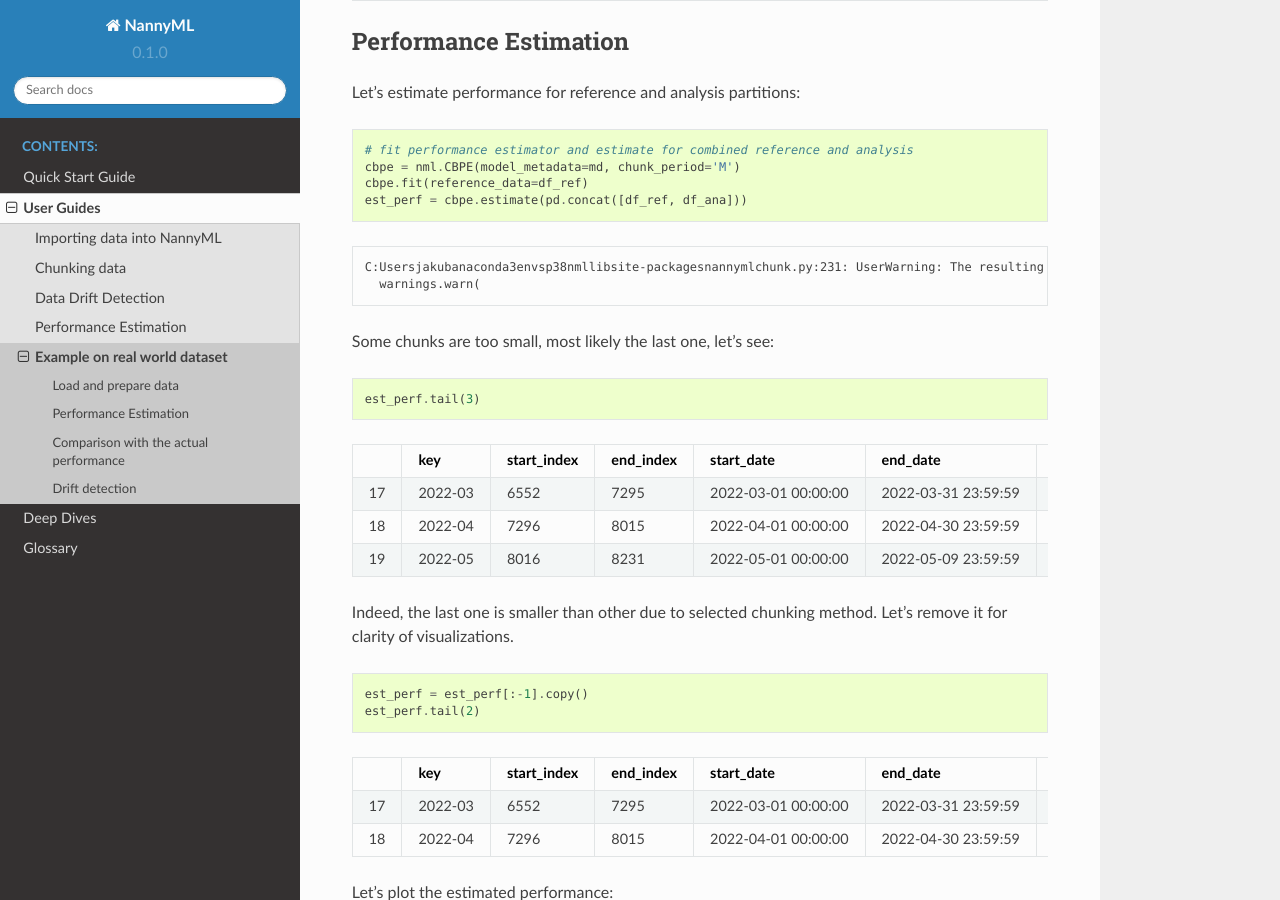
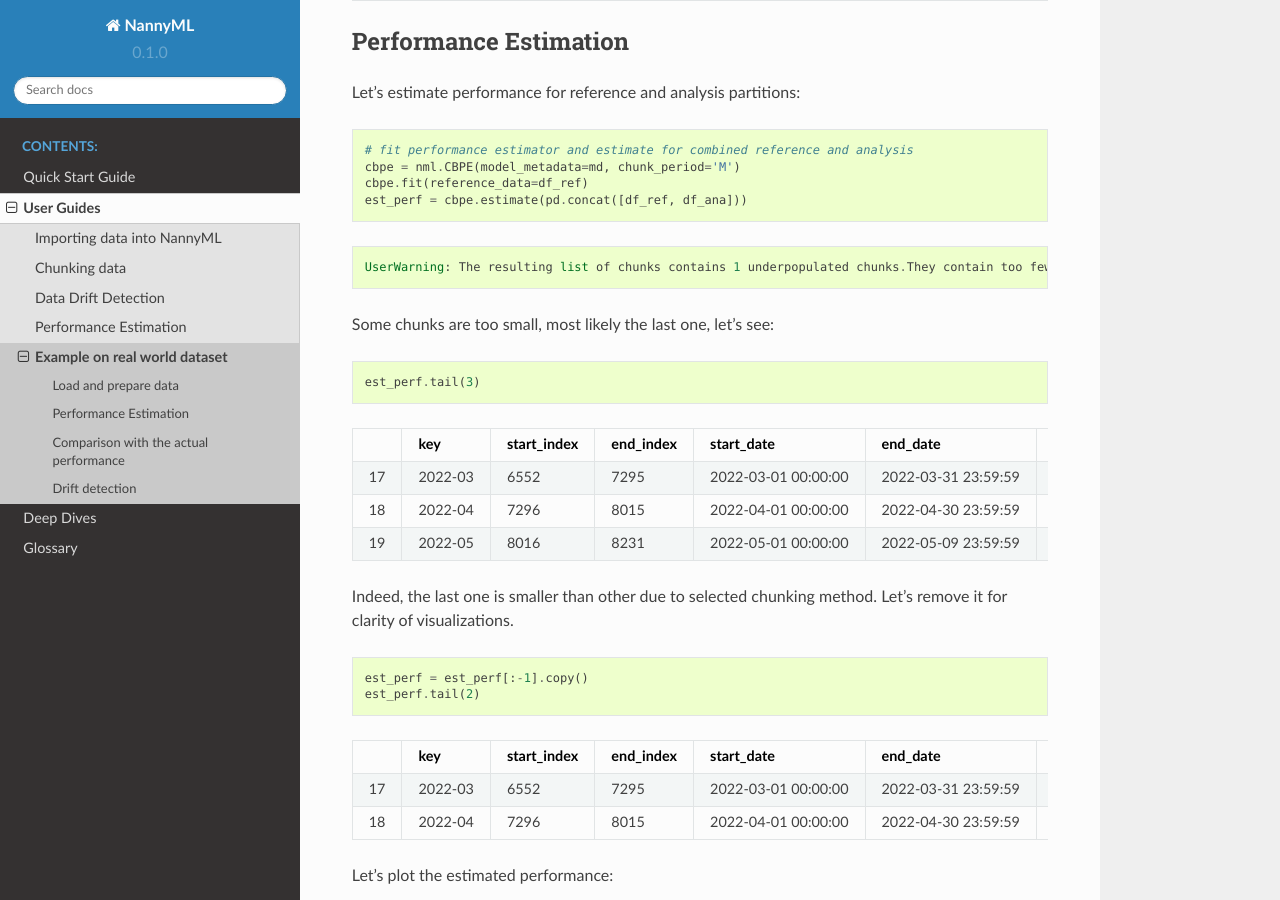
Before and after one commit to NannyML/nannyml, a Sphinx documentation site: the page built from docs/guides/real_world_data_example.rst, in a window 1280 px wide and 900 px high, scrolled down 625 px. Built offline with Sphinx 7.4.7 and the Read the Docs theme 2.0.0, drawn with Linux system fonts in a browser that asks for light colours; pages that are not in the unit, such as notebooks, are missing from menus.

Commit message:
Clean up warning literal

```diff
--- a/docs/guides/real_world_data_example.rst
+++ b/docs/guides/real_world_data_example.rst
@@ -41,8 +41,7 @@ Let's estimate performance for reference and analysis partitions:
 
 .. parsed-literal::
 
-    C:\Users\jakub\anaconda3\envs\p38nml\lib\site-packages\nannyml\chunk.py:231: UserWarning: The resulting list of chunks contains 1 underpopulated chunks.They contain too few records to be statistically relevant and might negatively influence the quality of calculations.Please consider splitting your data in a different way or continue at your own risk.
-      warnings.warn(
+    UserWarning: The resulting list of chunks contains 1 underpopulated chunks.They contain too few records to be statistically relevant and might negatively influence the quality of calculations.Please consider splitting your data in a different way or continue at your own risk.
 
 Some chunks are too small, most likely the last one, let's see:
 
```
